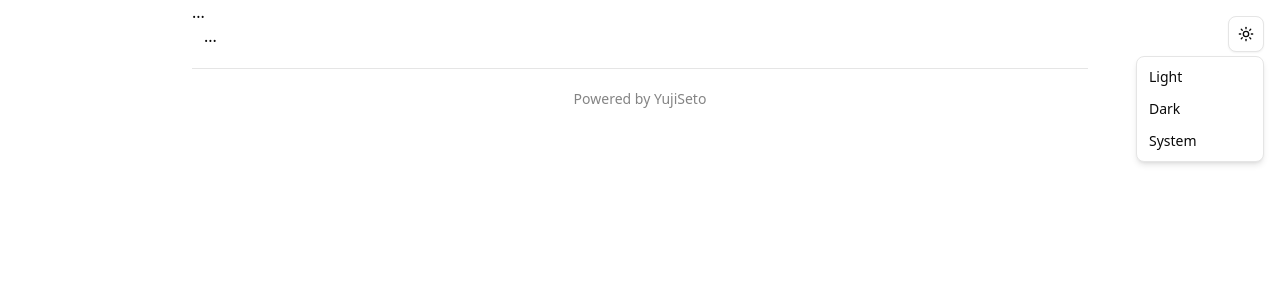
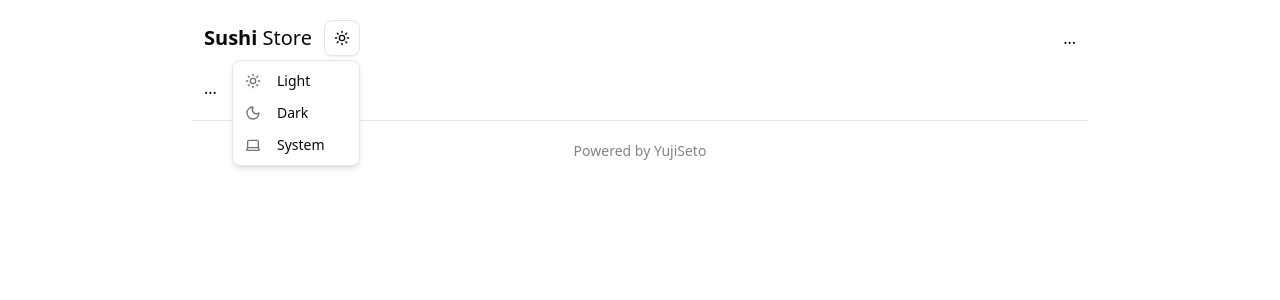
Before and after one commit to YujiSeto/sushi-store, a Next.js app: page / in a window 1280 px wide. Both pictures are taken after a click on the button "Toggle theme". Shown: the top 300 px of the page. Built offline with nearby package versions, Linux system fonts and the light colour scheme.

Commit message:
feat: update header component layout, integrate theme toggle, and enhance theme options

```diff
--- a/src/app/page.tsx
+++ b/src/app/page.tsx
@@ -2,7 +2,6 @@
 
 import { Footer } from "@/components/footer";
 import { Header } from "@/components/header";
-import { ThemeToggle } from "@/components/theme-toggle";
 
 const Page = () => {
   return (
@@ -12,7 +11,7 @@ const Page = () => {
         <div className="mx-3">...</div>
         <Footer />
       </div>
-      <ThemeToggle />
+
     </div>
   );
 };
--- a/src/components/header.tsx
+++ b/src/components/header.tsx
@@ -1,3 +1,16 @@
+import { Logo } from "@/components/logo";
+import { ThemeToggle } from "@/components/theme-toggle";
+
 export const Header = () => {
-  return <header>...</header>;
+  return (
+    <header className="flex justify-between items-center my-5 mx-3">
+      <div className="flex items-center gap-3">
+        <Logo />
+        <ThemeToggle />
+      </div>
+      <div className="">
+        ...
+      </div>
+    </header>
+  );
 };
--- /dev/null
+++ b/src/components/logo.tsx
@@ -0,0 +1,7 @@
+export const Logo = () => {
+  return (
+    <div className="text-xl">
+      <span className="font-bold">Sushi</span> Store
+    </div>
+  );
+};
--- a/src/components/theme-toggle.tsx
+++ b/src/components/theme-toggle.tsx
@@ -1,6 +1,6 @@
 "use client";
 
-import { Moon, Sun } from "lucide-react";
+import { Laptop, Moon, Sun } from "lucide-react";
 import { useTheme } from "next-themes";
 
 import { Button } from "@/components/ui/button";
@@ -10,7 +10,6 @@ export function ThemeToggle() {
   const { setTheme } = useTheme();
 
   return (
-    <div className="absolute right-4 top-4">
     <DropdownMenu>
       <DropdownMenuTrigger asChild>
         <Button variant="outline" size="icon">
@@ -20,11 +19,10 @@ export function ThemeToggle() {
         </Button>
       </DropdownMenuTrigger>
       <DropdownMenuContent align="end">
-          <DropdownMenuItem onClick={() => setTheme("light")}>Light</DropdownMenuItem>
-          <DropdownMenuItem onClick={() => setTheme("dark")}>Dark</DropdownMenuItem>
-          <DropdownMenuItem onClick={() => setTheme("system")}>System</DropdownMenuItem>
+        <DropdownMenuItem onClick={() => setTheme("light")}><Sun className="mr-2"/>Light</DropdownMenuItem>
+        <DropdownMenuItem onClick={() => setTheme("dark")}><Moon className="mr-2"/>Dark</DropdownMenuItem>
+        <DropdownMenuItem onClick={() => setTheme("system")}><Laptop className="mr-2"/>System</DropdownMenuItem>
       </DropdownMenuContent>
     </DropdownMenu>
-    </div>
   );
 }
```
Lines whose indentation alone changed are shown as unchanged.
